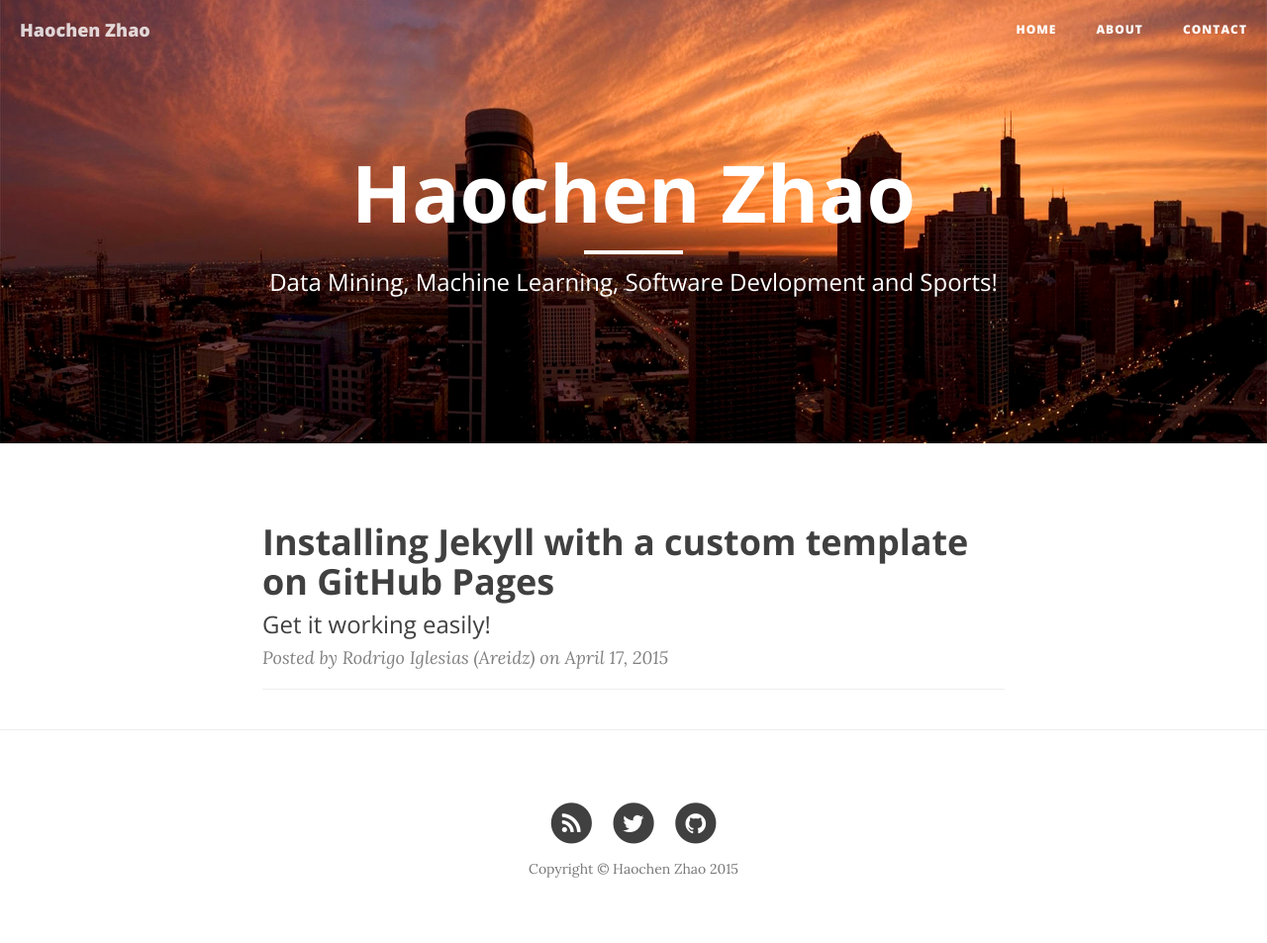
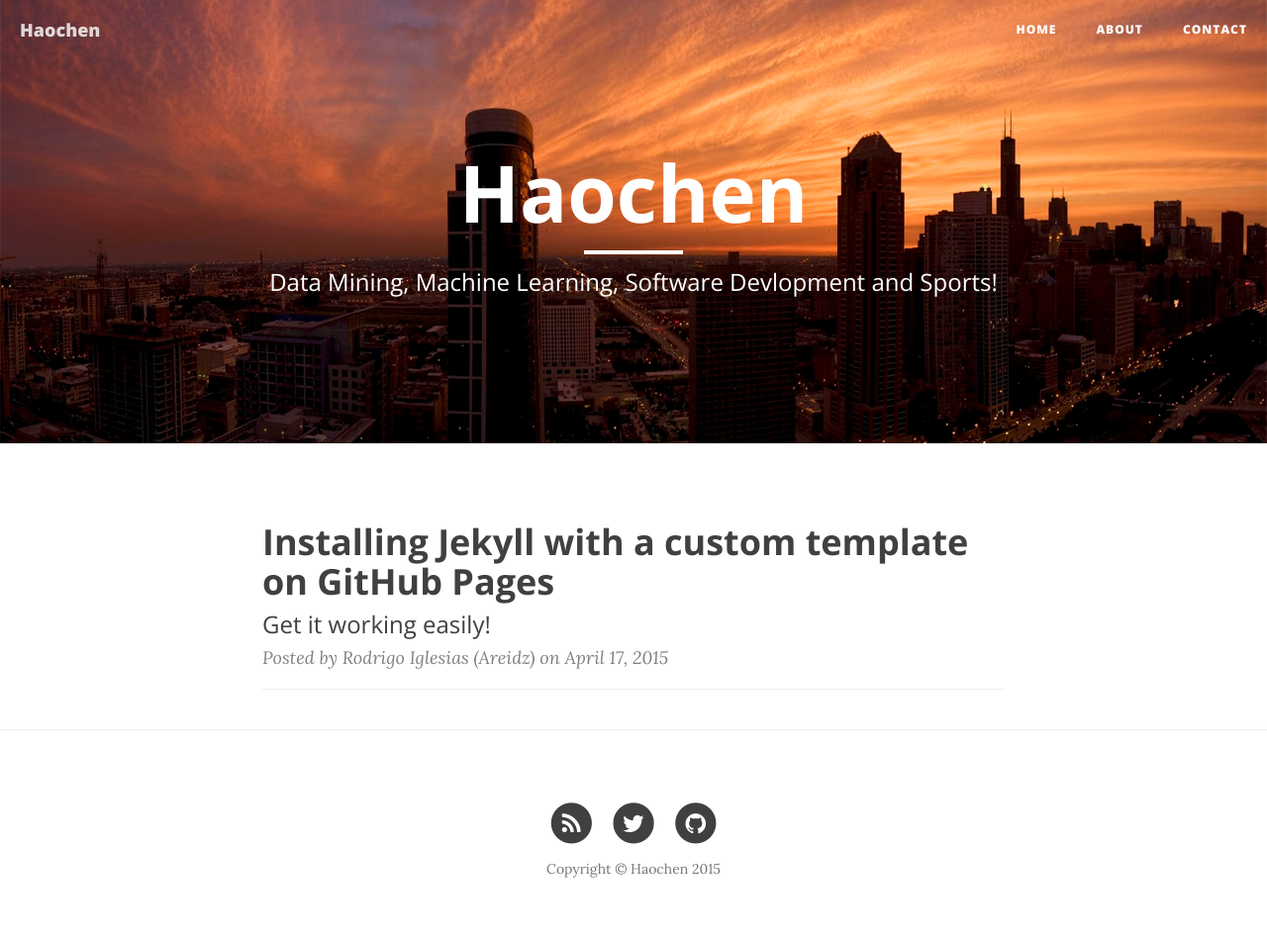
Before and after one commit to ru7dy/ru7dy.github.io, a Jekyll site: the page built from index.html, in a window 1280 px wide. Shown: the whole page at 99% size. Built offline with Jekyll 4.4.1, drawn with Linux system fonts in a browser that asks for light colours; nearby versions of some CDN libraries; the list of posts is cut into pages by our own code.

Commit message:
change index.html

```diff
--- a/_config.yml
+++ b/_config.yml
@@ -1,5 +1,5 @@
 # Site settings
-title: Haochen Zhao
+title: Haochen
 header-img: img/home-bg-1.jpg
 email: rudymelody@gmail.com
 description: "Data Mining, Machine Learning, Software Devlopment & Sports"
```
